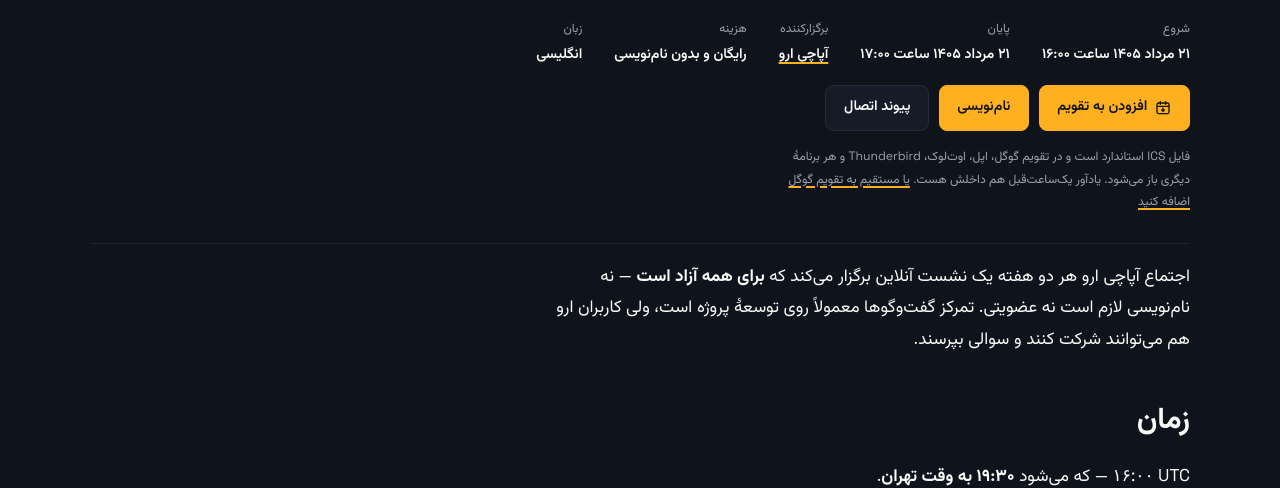
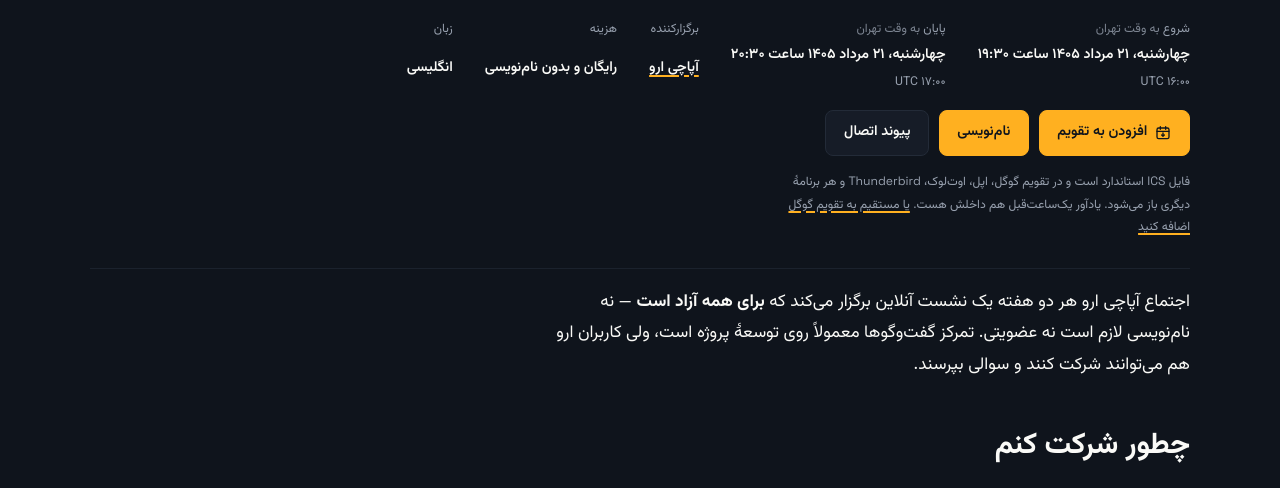
Before and after one commit to Goudarz/tuxly, an Astro site: page /events/apache-arrow-community-meeting in a window 1280 px wide. Shown: the part 284-772 px from the top of the page. Built offline with nearby package versions, Linux system fonts and the light colour scheme; Astro itself is replaced by a stand-in of ours.

Commit message:
feat(dates): show dates in Asia/Tehran time, with the weekday in front

```diff
--- a/content/events/apache-arrow-community-meeting.md
+++ b/content/events/apache-arrow-community-meeting.md
@@ -19,13 +19,6 @@ draft: false
 اجتماع آپاچی ارو هر دو هفته یک نشست آنلاین برگزار می‌کند که **برای همه آزاد
 است** — نه نام‌نویسی لازم است نه عضویتی. تمرکز گفت‌وگوها معمولاً روی توسعهٔ
 پروژه است، ولی کاربران ارو هم می‌توانند شرکت کنند و سوالی بپرسند.
-
-## زمان
-
-<bdi class="latin">۱۶:۰۰ UTC</bdi> — که می‌شود **۱۹:۳۰ به وقت تهران**.
-
-> ایران نیم‌ساعت اختلاف غیرمعمول با UTC دارد، پس اگر ساعت را رند حساب کنید
-> نیم‌ساعت دیر می‌رسید.
 
 ## چطور شرکت کنم
 
--- a/src/components/EventCard.astro
+++ b/src/components/EventCard.astro
@@ -1,6 +1,6 @@
 ---
 import type { CollectionEntry } from 'astro:content';
-import { faDateTime } from '../lib/persian';
+import { faDateTimeWeekday, faDate, faWeekday } from '../lib/persian';
 import { slugOf, priceLabel } from '../lib/entities';
 
 interface Props { event: CollectionEntry<'events'>; past?: boolean; compact?: boolean }
@@ -12,15 +12,17 @@ const place = d.mode === 'online' ? 'آنلاین' : [d.venue, d.city].filter(Bo
 
 <article class:list={['event', { past, compact, cancelled: d.cancelled }]}>
   <div class="when" aria-hidden="true">
-    <span class="d">{new Intl.DateTimeFormat('fa-IR', { day: 'numeric' }).format(d.startsAt)}</span>
-    <span class="m">{new Intl.DateTimeFormat('fa-IR', { month: 'long' }).format(d.startsAt)}</span>
+    {/* Via faDate, so the date chip uses Asia/Tehran time like everything else. */}
+    <span class="w">{faWeekday(d.startsAt)}</span>
+    <span class="d">{faDate(d.startsAt, { year: undefined, month: undefined, day: 'numeric' })}</span>
+    <span class="m">{faDate(d.startsAt, { year: undefined, month: 'long', day: undefined })}</span>
   </div>
 
   <div class="body">
     <div class="meta">
       <span class="mode" data-mode={d.mode}>{MODE[d.mode]}</span>
       {d.cancelled && <span class="off">لغو شد</span>}
-      <time datetime={d.startsAt.toISOString()}>{faDateTime(d.startsAt)}</time>
+      <time datetime={d.startsAt.toISOString()}>{faDateTimeWeekday(d.startsAt)}</time>
     </div>
 
     <h3><a href={`/events/${slugOf(event)}`}>{d.title}</a></h3>
@@ -50,15 +52,23 @@ const place = d.mode === 'online' ? 'آنلاین' : [d.venue, d.city].filter(Bo
     display: grid;
     place-content: center;
     text-align: center;
-    width: 72px;
-    height: 72px;
+    width: 76px;
+    min-height: 84px;
+    padding-block: 0.45rem;
     border-radius: var(--r-md);
     border: 1px solid var(--border);
     background: var(--surface);
     flex: none;
   }
+  .w {
+    font-size: 0.6rem;
+    color: var(--accent);
+    font-weight: 700;
+    line-height: 1.4;
+  }
   .d { font-size: var(--step-2); font-weight: 800; line-height: 1; }
   .m { font-size: var(--step--2); color: var(--text-muted); }
+  .compact .w { font-size: 0.55rem; }
 
   .meta { display: flex; flex-wrap: wrap; gap: 0.55rem; align-items: center; font-size: var(--step--1); color: var(--text-muted); }
   .mode { border-radius: 999px; padding: 0.1rem 0.65rem; font-size: var(--step--2); font-weight: 600; border: 1px solid var(--border); }
@@ -76,7 +86,7 @@ const place = d.mode === 'online' ? 'آنلاین' : [d.venue, d.city].filter(Bo
 
   /* Compact: smaller date chip, clamped title, one fact line. */
   .compact { gap: 0.8rem; padding-block: 0.85rem; }
-  .compact .when { width: 52px; height: 52px; }
+  .compact .when { width: 58px; min-height: 62px; padding-block: 0.3rem; }
   .compact .d { font-size: var(--step-0); }
   .compact .m { font-size: 0.62rem; }
   .compact h3 {
@@ -93,7 +103,16 @@ const place = d.mode === 'online' ? 'آنلاین' : [d.venue, d.city].filter(Bo
 
   @media (max-width: 520px) {
     .event:not(.compact) { grid-template-columns: 1fr; gap: 0.8rem; }
-    .event:not(.compact) .when { width: auto; height: auto; padding: 0.5rem 0.9rem; display: flex; gap: 0.5rem; align-items: baseline; justify-self: start; }
+    /* On narrow screens the chip lies flat, so the weekday reads inline. */
+    .event:not(.compact) .when {
+      width: auto;
+      min-height: 0;
+      padding: 0.4rem 0.9rem;
+      display: flex;
+      gap: 0.5rem;
+      align-items: baseline;
+      justify-self: start;
+    }
     .event:not(.compact) .d { font-size: var(--step-1); }
   }
 </style>
--- a/src/components/PostCard.astro
+++ b/src/components/PostCard.astro
@@ -1,7 +1,7 @@
 ---
 import { Image } from 'astro:assets';
 import type { CollectionEntry } from 'astro:content';
-import { faDate, faRelative } from '../lib/persian';
+import { faDateWeekday, faRelative } from '../lib/persian';
 import { POST_TYPE_LABELS } from '../consts';
 
 interface Props { post: CollectionEntry<'posts'>; compact?: boolean }
@@ -20,7 +20,7 @@ const url = `/news/${post.id}`;
   <div class="text">
     <div class="meta">
       <span class="kind">{POST_TYPE_LABELS[d.type]}</span>
-      <time datetime={d.publishedAt.toISOString()} title={faDate(d.publishedAt)}>
+      <time datetime={d.publishedAt.toISOString()} title={faDateWeekday(d.publishedAt)}>
         {faRelative(d.publishedAt)}
       </time>
     </div>
--- a/src/lib/persian.ts
+++ b/src/lib/persian.ts
@@ -101,12 +101,15 @@ export function faNumber(n: number): string {
   return faDigits(n.toString().replace(/\B(?=(\d{3})+(?!\d))/g, '\u066C'));
 }
 
+export const SITE_TZ = 'Asia/Tehran';
+
 /**
  * Jalali dates via Intl — adds zero bytes to the bundle and is accurate
  * from 1800 to 2256 CE. For date *arithmetic*, use jalaali-js instead.
  */
 export function faDate(date: Date, opts: Intl.DateTimeFormatOptions = {}): string {
   return new Intl.DateTimeFormat('fa-IR', {
+    timeZone: SITE_TZ,
     year: 'numeric',
     month: 'long',
     day: 'numeric',
@@ -116,6 +119,74 @@ export function faDate(date: Date, opts: Intl.DateTimeFormatOptions = {}): strin
 
 export function faDateTime(date: Date): string {
   return faDate(date, { hour: '2-digit', minute: '2-digit' });
+}
+
+/** Weekday on its own, for the date chip on event cards. */
+export function faWeekday(date: Date): string {
+  return new Intl.DateTimeFormat('fa-IR', { timeZone: SITE_TZ, weekday: 'long' }).format(date);
+}
+
+/**
+ * Date with the weekday in front: «چهارشنبه، ۲۱ مرداد ۱۴۰۵».
+ *
+ * Composed by hand rather than by passing `weekday` to Intl. Adding that
+ * option makes ICU reorder the whole thing to «۱۴۰۵ مرداد ۲۱، چهارشنبه»,
+ * which is not how Persian dates are written — the weekday leads, then
+ * day, month, year.
+ *
+ * Worth the extra function: for anything a reader plans around, the
+ * weekday is the part that lands. Most people know whether they are free
+ * on Wednesday long before they work out what the 21st is.
+ */
+export function faDateWeekday(date: Date, opts: Intl.DateTimeFormatOptions = {}): string {
+  return `${faWeekday(date)}، ${faDate(date, opts)}`;
+}
+
+/** Weekday, date and time, all in Tehran time. */
+export function faDateTimeWeekday(date: Date): string {
+  return faDateWeekday(date, { hour: '2-digit', minute: '2-digit' });
+}
+
+/**
+ * Time only, in a named zone. Used to show an event's local time next to
+ * Tehran time, so a reader abroad does not have to convert in their head.
+ */
+export function faTimeIn(date: Date, timeZone: string): string {
+  return new Intl.DateTimeFormat('fa-IR', {
+    timeZone,
+    hour: '2-digit',
+    minute: '2-digit',
+  }).format(date);
+}
+
+/**
+ * Short zone label, e.g. "UTC" or "GMT+۳:۳۰". Intl gives the localised
+ * form, which is what a Persian reader expects to see.
+ */
+export function tzLabel(date: Date, timeZone: string): string {
+  const parts = new Intl.DateTimeFormat('fa-IR', {
+    timeZone,
+    timeZoneName: 'short',
+  }).formatToParts(date);
+  return parts.find((p) => p.type === 'timeZoneName')?.value ?? timeZone;
+}
+
+/** Offset in minutes between a zone and Tehran, at a given instant. */
+export function offsetFromTehran(date: Date, timeZone: string): number {
+  const read = (tz: string) => {
+    const p = new Intl.DateTimeFormat('en-US', {
+      timeZone: tz,
+      hour12: false,
+      year: 'numeric',
+      month: '2-digit',
+      day: '2-digit',
+      hour: '2-digit',
+      minute: '2-digit',
+    }).formatToParts(date);
+    const get = (t: string) => Number(p.find((x) => x.type === t)?.value);
+    return Date.UTC(get('year'), get('month') - 1, get('day'), get('hour') % 24, get('minute'));
+  };
+  return (read(timeZone) - read(SITE_TZ)) / 60000;
 }
 
 /** Relative time ("3 days ago") for news listings. */
--- a/src/pages/events/[slug].astro
+++ b/src/pages/events/[slug].astro
@@ -5,7 +5,7 @@ import BaseLayout from '../../layouts/BaseLayout.astro';
 import EntityChip from '../../components/EntityChip.astro';
 import SearchIndex from '../../components/SearchIndex.astro';
 import ShareBar from '../../components/ShareBar.astro';
-import { faDateTime } from '../../lib/persian';
+import { faDateTimeWeekday, faTimeIn, tzLabel, offsetFromTehran, SITE_TZ } from '../../lib/persian';
 import { eventSchema } from '../../lib/schema';
 import { entityUrl, entityLabel, priceLabel } from '../../lib/entities';
 import { SITE } from '../../consts';
@@ -31,6 +31,14 @@ const schema = eventSchema(event, url, {
 });
 
 const MODE = { 'in-person': 'حضوری', online: 'آنلاین', hybrid: 'حضوری و آنلاین' };
+
+/*
+ * Times display in Asia/Tehran. When the event is announced in another zone,
+ * show that one too — the reader should not have to convert, and Iran's
+ * half-hour offset makes mental arithmetic unusually easy to get wrong.
+ */
+const showsSourceZone =
+  d.timezone !== SITE_TZ && offsetFromTehran(d.startsAt, d.timezone) !== 0;
 const isPast = (d.endsAt ?? d.startsAt) < new Date();
 
 const slug = event.id.split('/').pop()!;
@@ -61,13 +69,27 @@ const googleUrl =
 
       <dl class="facts">
         <div>
-          <dt>شروع</dt>
-          <dd><time datetime={d.startsAt.toISOString()}>{faDateTime(d.startsAt)}</time></dd>
+          <dt>شروع <span class="tz">به وقت تهران</span></dt>
+          <dd>
+            <time datetime={d.startsAt.toISOString()}>{faDateTimeWeekday(d.startsAt)}</time>
+            {showsSourceZone && (
+              <span class="alt-tz">
+                {faTimeIn(d.startsAt, d.timezone)} <bdi>{tzLabel(d.startsAt, d.timezone)}</bdi>
+              </span>
+            )}
+          </dd>
         </div>
         {d.endsAt && (
           <div>
-            <dt>پایان</dt>
-            <dd><time datetime={d.endsAt.toISOString()}>{faDateTime(d.endsAt)}</time></dd>
+            <dt>پایان <span class="tz">به وقت تهران</span></dt>
+            <dd>
+              <time datetime={d.endsAt.toISOString()}>{faDateTimeWeekday(d.endsAt)}</time>
+              {showsSourceZone && (
+                <span class="alt-tz">
+                  {faTimeIn(d.endsAt, d.timezone)} <bdi>{tzLabel(d.endsAt, d.timezone)}</bdi>
+                </span>
+              )}
+            </dd>
           </div>
         )}
         {d.mode !== 'online' && (
@@ -159,6 +181,14 @@ const googleUrl =
   .facts > div { display: grid; gap: 0.1rem; }
   dt { color: var(--text-muted); font-size: var(--step--2); }
   dd { margin: 0; font-size: var(--step--1); font-weight: 600; }
+  .tz { font-weight: 400; opacity: 0.8; }
+  .alt-tz {
+    display: block;
+    margin-top: 0.15rem;
+    font-size: var(--step--2);
+    font-weight: 400;
+    color: var(--text-muted);
+  }
   .addr { font-size: var(--step--1); margin: 0 0 1.2rem; }
   .links { display: flex; flex-wrap: wrap; gap: 0.6rem; align-items: center; }
   .links .btn svg { flex: none; }
```
